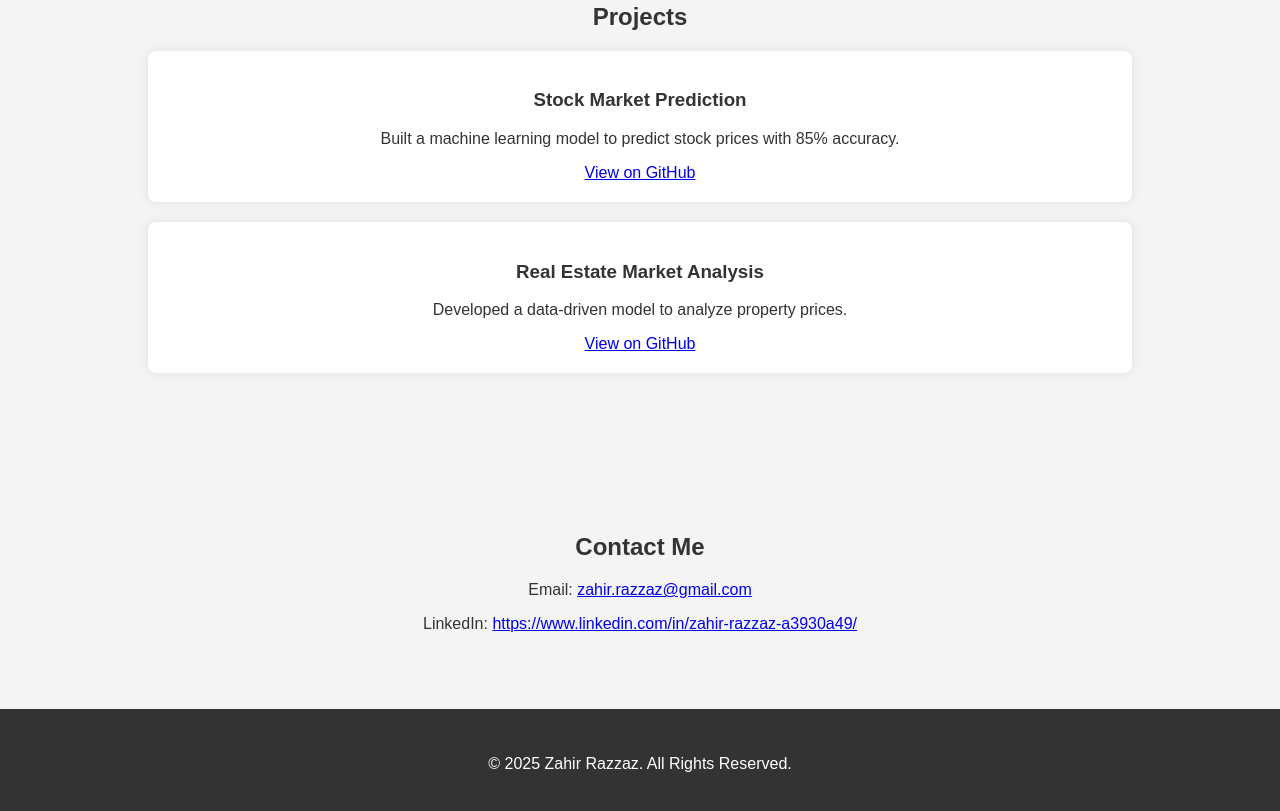
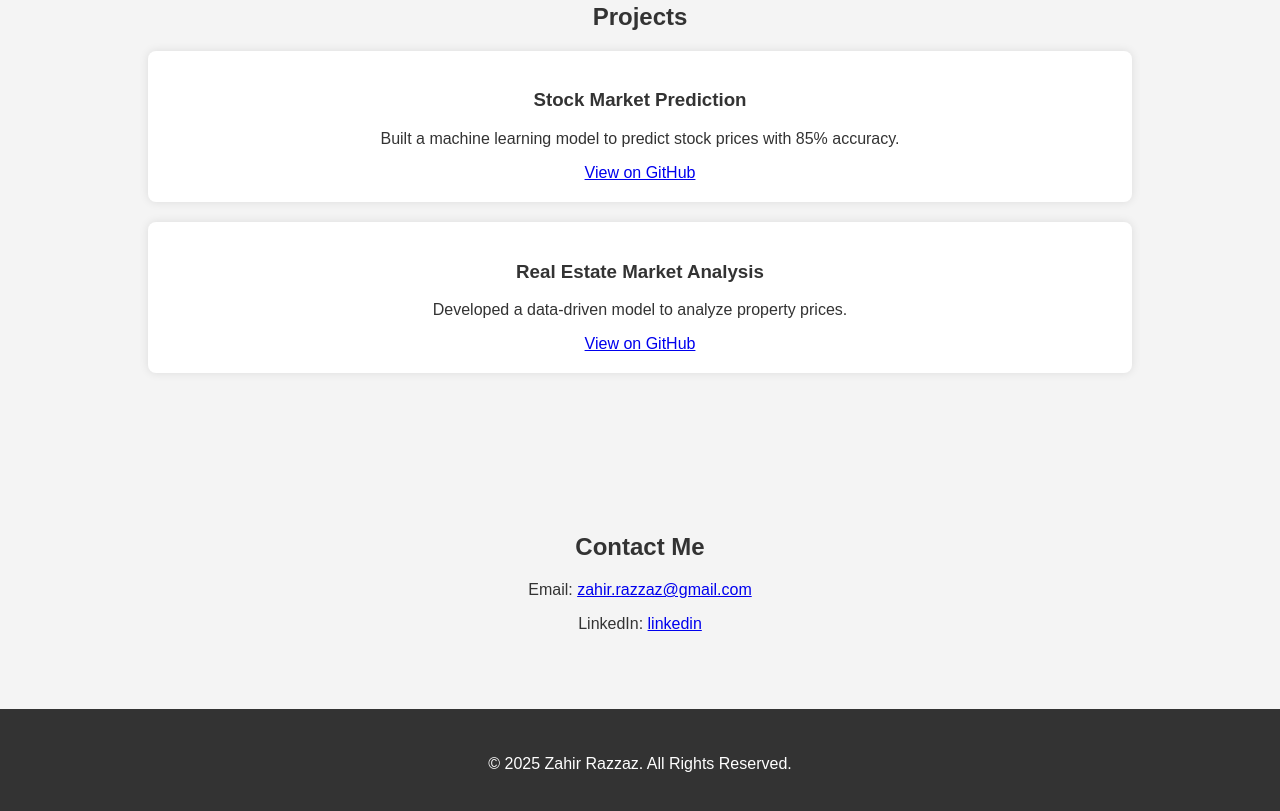
Before and after one commit to Zi63/Portfolio, a plain HTML site: page index.html in a window 1280 px wide. Shown: the part 546-1357 px from the top of the page. Drawn offline with Linux system fonts and the light colour scheme.

Commit message:
Update index.html

```diff
--- a/index.html
+++ b/index.html
@@ -49,7 +49,7 @@
     <div class="container">
         <h2>Contact Me</h2>
         <p>Email: <a href="mailto:your-email@gmail.com">zahir.razzaz@gmail.com</a></p>
-        <p>LinkedIn: <a href="https://www.linkedin.com/in/yourname/" target="_blank">https://www.linkedin.com/in/zahir-razzaz-a3930a49/</a></p>
+        <p>LinkedIn: <a href="https://www.linkedin.com/in/zahir-razzaz-a3930a49/" target="_blank">linkedin</a></p>
     </div>
 </section>
 
```
